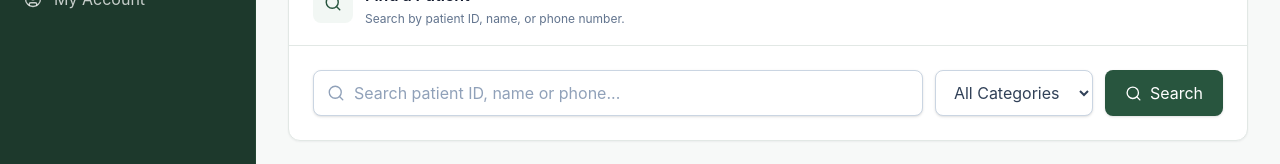
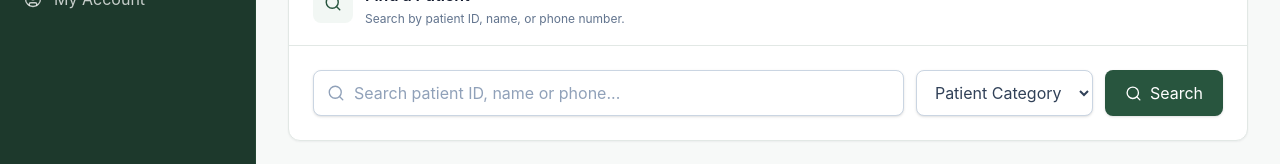
Before and after one commit to K1RAdotcom/IGCC, a React (Vite) app in the folder client/: page /patients in a window 1280 px wide. Shown: the part 309-473 px from the top of the page. Built offline with nearby package versions, Linux system fonts and the light colour scheme; no server answers.

Commit message:
Clarify patient category filter

```diff
--- a/client/src/Patients.tsx
+++ b/client/src/Patients.tsx
@@ -268,7 +268,7 @@ function Patients() {
                 }
                 className="rounded-lg border border-slate-300 bg-white px-3.5 py-2.5 text-sm text-slate-700 shadow-sm outline-none transition hover:border-slate-400 focus:border-igcc-500 focus:ring-2 focus:ring-igcc-500/20"
               >
-                <option value="ALL">All Categories</option>
+                <option value="ALL">Patient Category</option>
                 <option value="MEMBER">Club Member</option>
                 <option value="STAFF">Staff</option>
                 <option value="GUEST">Guest / Visitor</option>
```
